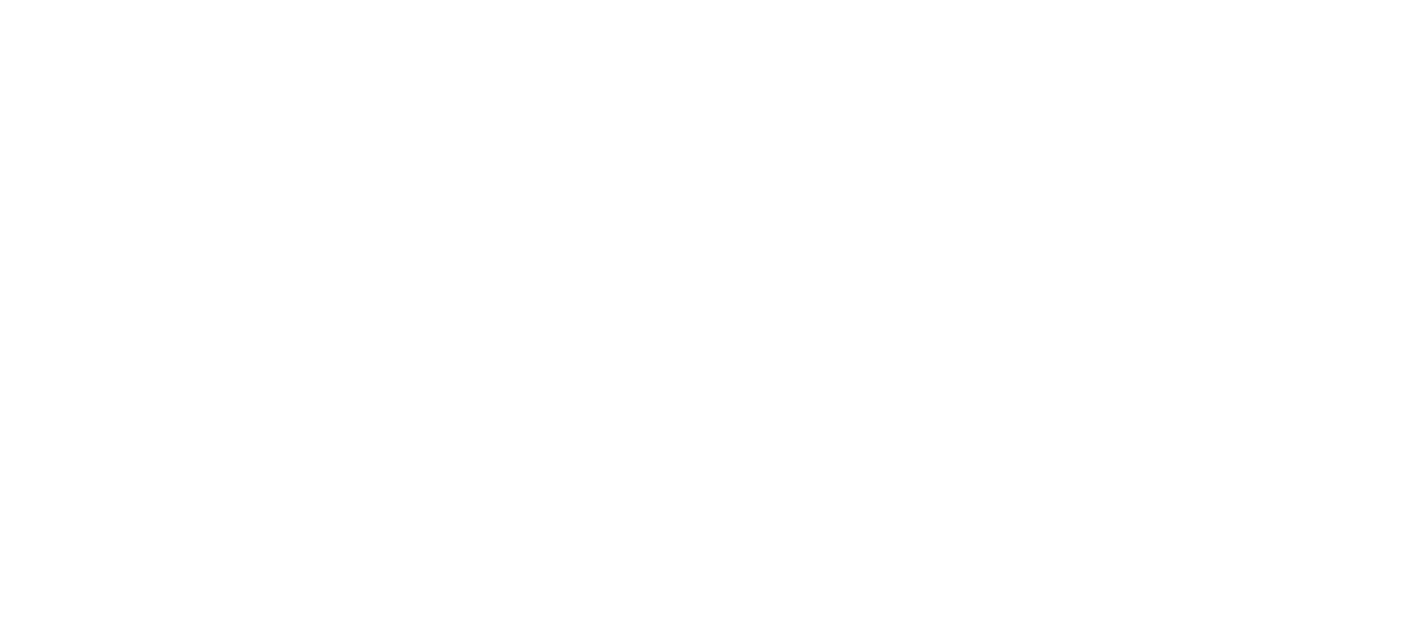
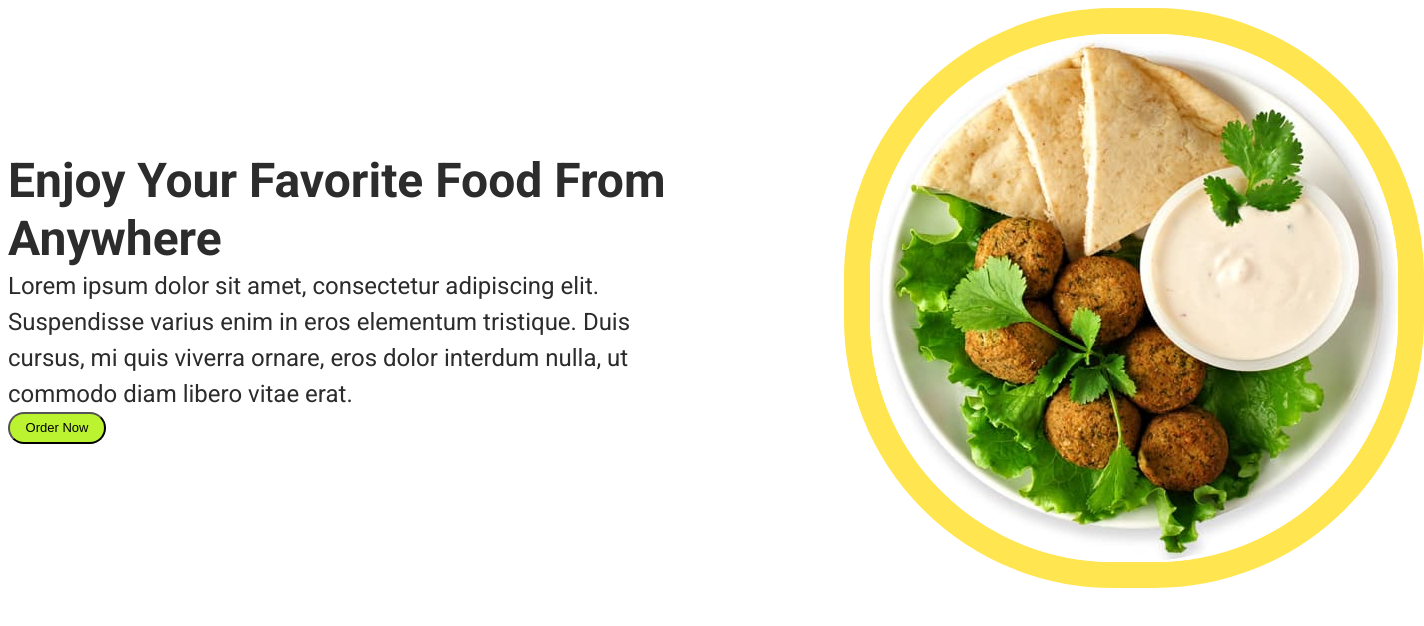
Before and after one commit to bakmaiev/food-delivery-team-project, a plain HTML site: page index.html in a window 1280 px wide. Shown: the whole page, 1424 px wide, since content can reach past the window. Drawn offline with Linux system fonts and the light colour scheme.

Commit message:
changes for hero

```diff
--- a/css/styles.css
+++ b/css/styles.css
@@ -36,3 +36,43 @@ p {
     margin-left: auto;
     margin-right: auto;
 }
+
+
+/* hero */
+section.hero{
+    display: flex;
+    align-items: center;
+}
+
+.hero .title{
+    font-weight: 700;
+    font-size: 48px;
+    line-height: 1.2;
+}
+
+.hero .text{
+    font-size: 24px;
+    line-height: 1.5;
+}
+
+.hero .btn{
+    width: 98px;
+    height: 32px;
+
+    font-weight: 500;
+    font-size: 13px;
+    line-height: 1.5;
+    background: #BBF330;
+    border-radius: 30px;
+}
+
+.hero .thumb{
+    min-width: 580px;
+    min-height: 580px;
+}
+
+.hero img{
+    margin-left: 152px;
+    border: 26px solid #FFE550;
+    border-radius: 269px;
+}
--- a/index.html
+++ b/index.html
@@ -15,7 +15,16 @@
     <!-- HEADER MAX -->
 <main>
     <!-- HERO MAX P -->
-
+      <!-- hero -->
+      <section class="hero">
+        <div>
+        <h1 class="title">Enjoy Your Favorite Food From Anywhere</h1>
+        <p class="text">Lorem ipsum dolor sit amet, consectetur adipiscing elit. Suspendisse varius enim in eros elementum tristique. Duis cursus, mi quis viverra ornare, eros dolor interdum nulla, ut commodo diam libero vitae erat.</p>
+        <button class="btn">Order Now</button>
+    </div>
+    <div class="thumb">
+        <img src="./images/plate1.jpg" alt="meatballs with sauce" width="528px" height="528px">
+    </div>
     <!-- Offerings Vova -->
 
     <!-- Favorites Danya -->
```
